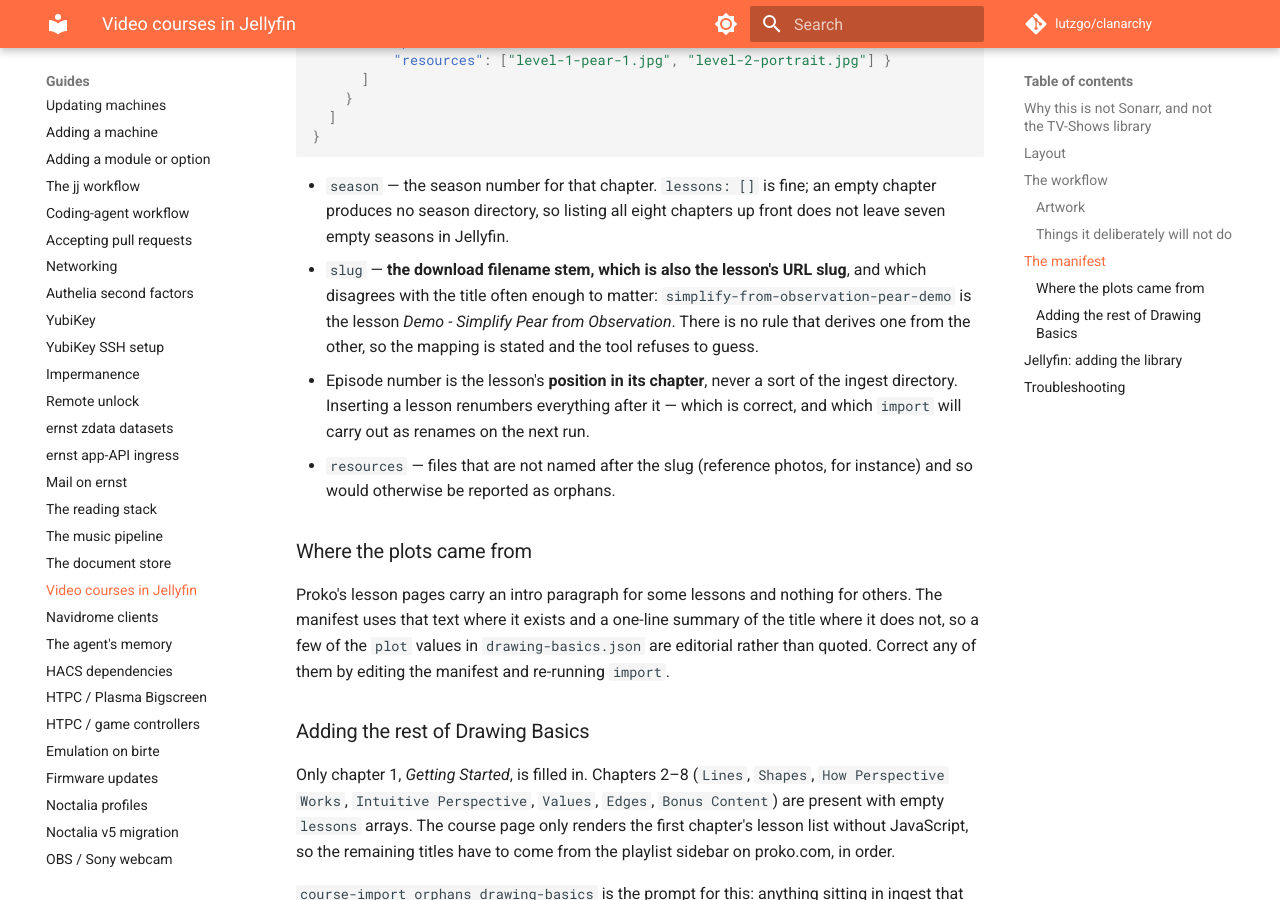
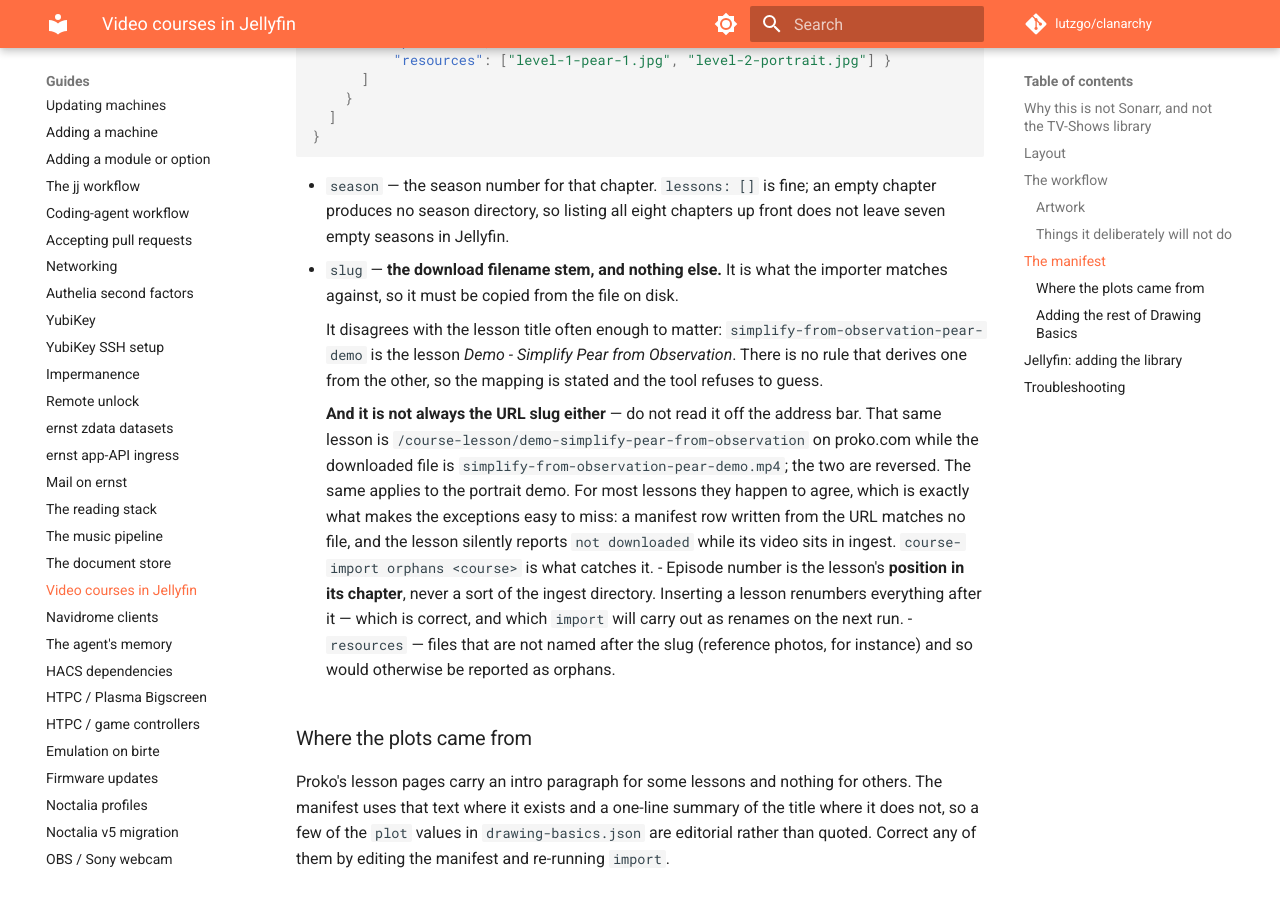
Before and after one commit to lutzgo/clanarchy, an MkDocs documentation site: the page built from docs/guides/courses.md, in a window 1280 px wide and 900 px high, scrolled down 3454 px. Built offline with MkDocs 1.6.1 and Material for MkDocs 9.7.7, drawn with Linux system fonts in a browser that asks for light colours; comment, search, counter and statistics services are not loaded.

Commit message:
Correct the manifest slug rule: it is not the URL slug (#311)

```diff
--- a/docs/guides/courses.md
+++ b/docs/guides/courses.md
@@ -153,11 +153,22 @@
 - `season` — the season number for that chapter. `lessons: []` is fine; an empty
   chapter produces no season directory, so listing all eight chapters up front
   does not leave seven empty seasons in Jellyfin.
-- `slug` — **the download filename stem, which is also the lesson's URL slug**,
-  and which disagrees with the title often enough to matter:
-  `simplify-from-observation-pear-demo` is the lesson *Demo - Simplify Pear from
-  Observation*. There is no rule that derives one from the other, so the mapping
-  is stated and the tool refuses to guess.
+- `slug` — **the download filename stem, and nothing else.** It is what the
+  importer matches against, so it must be copied from the file on disk.
+
+    It disagrees with the lesson title often enough to matter:
+    `simplify-from-observation-pear-demo` is the lesson *Demo - Simplify Pear
+    from Observation*. There is no rule that derives one from the other, so the
+    mapping is stated and the tool refuses to guess.
+
+    **And it is not always the URL slug either** — do not read it off the
+    address bar. That same lesson is `/course-lesson/demo-simplify-pear-from-observation`
+    on proko.com while the downloaded file is `simplify-from-observation-pear-demo.mp4`;
+    the two are reversed. The same applies to the portrait demo. For most
+    lessons they happen to agree, which is exactly what makes the exceptions
+    easy to miss: a manifest row written from the URL matches no file, and the
+    lesson silently reports `not downloaded` while its video sits in ingest.
+    `course-import orphans <course>` is what catches it.
 - Episode number is the lesson's **position in its chapter**, never a sort of
   the ingest directory. Inserting a lesson renumbers everything after it — which
   is correct, and which `import` will carry out as renames on the next run.
```
Also changed, not shown: CLAUDE.md (+1 -1 lines).
